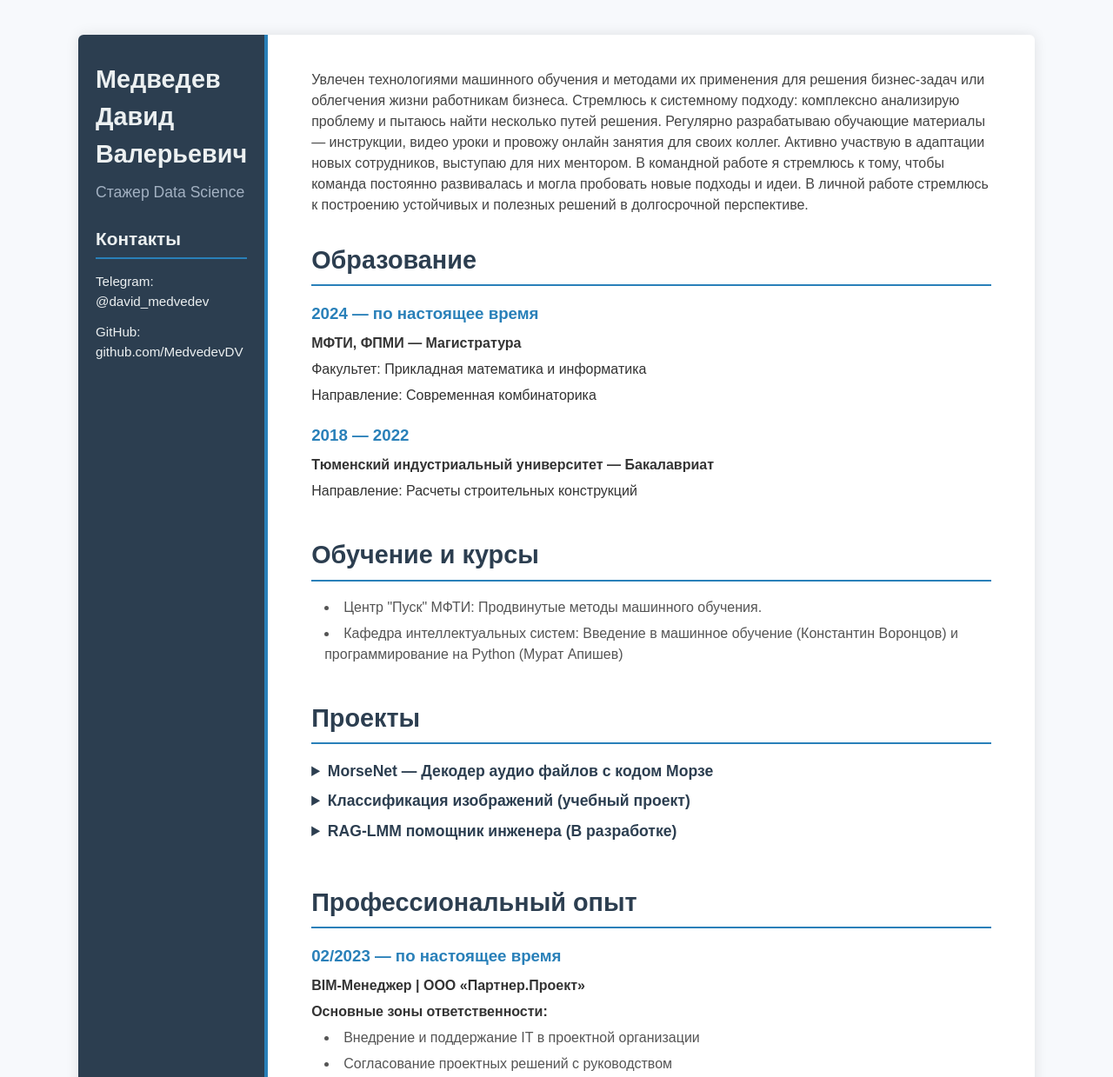
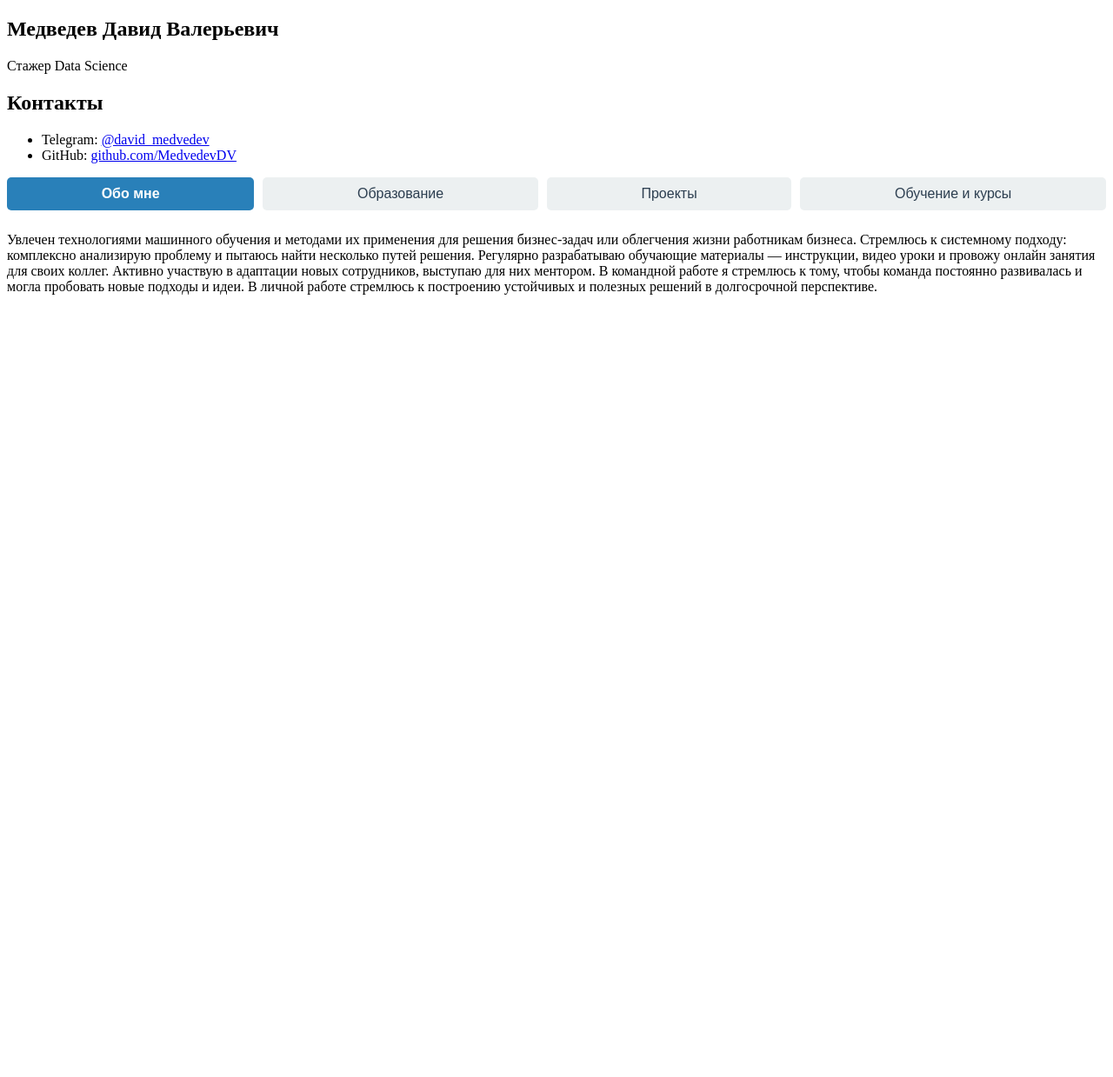
Before and after one commit to SalLangg/SalLangg.github.io, a plain HTML site: page index.html in a window 1280 px wide. Shown: the top 1239 px of the page at 87% size. After the commit the page ends 800 px from the top, so only its background shows below. Drawn offline with Linux system fonts and the light colour scheme.

Commit message:
changeV1_4

```diff
--- a/index.html
+++ b/index.html
@@ -8,7 +8,7 @@
 </head>
 <body>
   <main class="resume-container">
-    <!-- Левая колонка: имя, должность, контакты -->
+    <!-- Левая колонка с именем, должностью, контактами -->
     <aside class="sidebar">
       <h1 class="name">Медведев Давид Валерьевич</h1>
       <p class="subtitle">Стажер Data Science</p>
@@ -22,17 +22,24 @@
       </section>
     </aside>
 
-    <!-- Правая колонка: остальное содержимое -->
+    <!-- Правая колонка с кнопками и контентом -->
     <section class="content">
-      <header>
+      <nav class="tabs">
+        <button class="tab-button active" data-tab="about">Обо мне</button>
+        <button class="tab-button" data-tab="education">Образование</button>
+        <button class="tab-button" data-tab="projects">Проекты</button>
+        <button class="tab-button" data-tab="courses">Обучение и курсы</button>
+      </nav>
+
+      <div class="tab-content active" id="about">
         <p class="description">
           Увлечен технологиями машинного обучения и методами их применения для решения бизнес-задач или облегчения жизни работникам бизнеса.
           Стремлюсь к системному подходу: комплексно анализирую проблему и пытаюсь найти несколько путей решения. Регулярно разрабатываю обучающие материалы — инструкции, видео уроки и провожу онлайн занятия для своих коллег. Активно участвую в адаптации новых сотрудников, выступаю для них ментором.
           В командной работе я стремлюсь к тому, чтобы команда постоянно развивалась и могла пробовать новые подходы и идеи. В личной работе стремлюсь к построению устойчивых и полезных решений в долгосрочной перспективе.
         </p>
-      </header>
+      </div>
 
-      <section class="education">
+      <div class="tab-content" id="education">
         <h2>Образование</h2>
         <div class="edu-item">
           <h3>2024 — по настоящее время</h3>
@@ -45,17 +52,9 @@
           <p><b>Тюменский индустриальный университет — Бакалавриат</b></p>
           <p>Направление: Расчеты строительных конструкций</p>
         </div>
-      </section>
+      </div>
 
-      <section class="courses">
-        <h2>Обучение и курсы</h2>
-        <ul>
-          <li>Центр "Пуск" МФТИ: Продвинутые методы машинного обучения.</li>
-          <li>Кафедра интеллектуальных систем: Введение в машинное обучение (Константин Воронцов) и программирование на Python (Мурат Апишев)</li>
-        </ul>
-      </section>
-
-      <section class="projects">
+      <div class="tab-content" id="projects">
         <h2>Проекты</h2>
 
         <details>
@@ -96,37 +95,15 @@
             <li>Фильтрация галлюцинаций LLM</li>
           </ul>
         </details>
-      </section>
+      </div>
 
-      <section class="experience">
-        <h2>Профессиональный опыт</h2>
-        <div class="job-item">
-          <h3>02/2023 — по настоящее время</h3>
-          <p><b>BIM-Менеджер | ООО «Партнер.Проект»</b></p>
-          <p><b>Основные зоны ответственности:</b></p>
-          <ul>
-            <li>Внедрение и поддержание IT в проектной организации</li>
-            <li>Согласование проектных решений с руководством</li>
-            <li>Увязка работы смежных отделов (40 человек)</li>
-            <li>Обучение сотрудников и техническая поддержка по информационному моделированию</li>
-            <li>Разработка систем автоматизации проектирования</li>
-          </ul>
-          <p><b>Достижения:</b></p>
-          <ul>
-            <li>Построены корпоративная база знаний и система автоматизации, достигшие KPI в течение 2 лет</li>
-            <li>Создана система поддержки и адаптации сотрудников</li>
-          </ul>
-        </div>
-      </section>
-
-      <section class="skills">
-        <h2>Навыки</h2>
+      <div class="tab-content" id="courses">
+        <h2>Обучение и курсы</h2>
         <ul>
-          <li>Языки программирования: Python, C# (базово)</li>
-          <li>ML: PyTorch, sklearn</li>
-          <li>Прочее: SQL, Docker, FastAPI, MLflow</li>
+          <li>Центр "Пуск" МФТИ: Продвинутые методы машинного обучения.</li>
+          <li>Кафедра интеллектуальных систем: Введение в машинное обучение (Константин Воронцов) и программирование на Python (Мурат Апишев)</li>
         </ul>
-      </section>
+      </div>
     </section>
   </main>
 
--- a/sr/css/styles.css
+++ b/sr/css/styles.css
@@ -1,171 +1,41 @@
-/* Сброс */
-* {
-  margin: 0;
-  padding: 0;
-  box-sizing: border-box;
+/* Стили для табов */
+.tabs {
+  display: flex;
+  gap: 10px;
+  margin-bottom: 25px;
+  flex-wrap: wrap;
 }
 
-body {
-  font-family: 'Poppins', sans-serif;
-  background-color: #f7f9fc;
-  color: #222;
-  line-height: 1.5;
+.tab-button {
+  background-color: #ecf0f1;
+  border: none;
+  padding: 10px 18px;
+  font-size: 1rem;
+  cursor: pointer;
+  border-radius: 5px;
+  color: #2c3e50;
+  transition: background-color 0.3s ease, color 0.3s ease;
+  flex-grow: 1;
+  text-align: center;
 }
 
-/* Основной контейнер: две колонки */
-.resume-container {
-  display: flex;
-  max-width: 1100px;
-  margin: 40px auto;
-  background-color: #fff;
-  box-shadow: 0 0 15px rgba(0,0,0,0.1);
-  border-radius: 6px;
-  overflow: hidden;
+.tab-button:hover {
+  background-color: #3498db;
+  color: #fff;
 }
 
-/* Левая колонка (боковая панель) */
-.sidebar {
-  width: 280px;
-  background-color: #2c3e50;
-  color: #ecf0f1;
-  padding: 30px 20px;
-  display: flex;
-  flex-direction: column;
-  align-items: flex-start;
-  border-right: 4px solid #2980b9;
+.tab-button.active {
+  background-color: #2980b9;
+  color: white;
+  font-weight: 600;
 }
 
-.name {
-  font-size: 1.8rem;
-  font-weight: 700;
-  margin-bottom: 8px;
+/* Контент табов — по умолчанию скрыт */
+.tab-content {
+  display: none;
 }
 
-.subtitle {
-  font-size: 1.1rem;
-  font-weight: 500;
-  color: #a3b1c2;
-  margin-bottom: 25px;
+/* Активный контент */
+.tab-content.active {
+  display: block;
 }
-
-.sidebar h2 {
-  font-size: 1.3rem;
-  font-weight: 600;
-  margin-bottom: 15px;
-  border-bottom: 2px solid #2980b9;
-  padding-bottom: 6px;
-  width: 100%;
-}
-
-.contacts ul {
-  list-style: none;
-  width: 100%;
-}
-
-.contacts li {
-  margin-bottom: 12px;
-  font-size: 0.95rem;
-}
-
-.contacts a {
-  color: #ecf0f1;
-  text-decoration: none;
-  transition: color 0.3s ease;
-}
-
-.contacts a:hover {
-  color: #3498db;
-}
-
-/* Правая колонка (контент) */
-.content {
-  flex-grow: 1;
-  padding: 40px 50px;
-  color: #333;
-}
-
-.content header .description {
-  margin-bottom: 30px;
-  font-size: 1rem;
-  color: #444;
-}
-
-/* Секции */
-.content section {
-  margin-bottom: 40px;
-}
-
-.content h2 {
-  font-size: 1.8rem;
-  margin-bottom: 18px;
-  border-bottom: 2px solid #2980b9;
-  padding-bottom: 6px;
-  color: #2c3e50;
-}
-
-.edu-item, .job-item {
-  margin-bottom: 20px;
-}
-
-.edu-item h3, .job-item h3 {
-  font-weight: 600;
-  margin-bottom: 8px;
-  color: #2980b9;
-}
-
-.edu-item p, .job-item p {
-  margin-bottom: 6px;
-  font-size: 1rem;
-}
-
-.content ul {
-  list-style: disc inside;
-  margin-left: 15px;
-}
-
-.content ul li {
-  margin-bottom: 6px;
-  font-size: 1rem;
-  color: #555;
-}
-
-/* Details */
-details summary {
-  font-weight: 600;
-  font-size: 1.1rem;
-  cursor: pointer;
-  margin-bottom: 8px;
-  color: #2c3e50;
-}
-
-details p, details ul {
-  margin-left: 20px;
-  margin-bottom: 10px;
-  color: #444;
-}
-
-details ul li {
-  margin-bottom: 5px;
-}
-
-/* Адаптив */
-@media (max-width: 768px) {
-  .resume-container {
-    flex-direction: column;
-    margin: 20px;
-  }
-  .sidebar {
-    width: 100%;
-    border-right: none;
-    border-bottom: 4px solid #2980b9;
-    padding: 20px;
-    align-items: center;
-    text-align: center;
-  }
-  .contacts ul {
-    display: inline-block;
-  }
-  .content {
-    padding: 20px;
-  }
-}
--- a/sr/js/script.js
+++ b/sr/js/script.js
@@ -1,23 +1,18 @@
-// Добавим плавное раскрытие details с анимацией (плавное открытие/закрытие)
-document.querySelectorAll('details').forEach((detail) => {
-  detail.addEventListener('toggle', (e) => {
-    if (detail.open) {
-      // анимация открытия — например, плавное появление содержимого
-      const summary = detail.querySelector('summary');
-      const content = Array.from(detail.childNodes).filter(n => n.nodeType === 1 && n.tagName !== 'SUMMARY');
-      content.forEach(el => {
-        el.style.maxHeight = el.scrollHeight + 'px';
-        el.style.transition = 'max-height 0.5s ease';
-        el.style.overflow = 'hidden';
-      });
-    } else {
-      // анимация закрытия
-      const content = Array.from(detail.childNodes).filter(n => n.nodeType === 1 && n.tagName !== 'SUMMARY');
-      content.forEach(el => {
-        el.style.maxHeight = '0';
-        el.style.transition = 'max-height 0.5s ease';
-        el.style.overflow = 'hidden';
-      });
-    }
+document.addEventListener('DOMContentLoaded', () => {
+  const buttons = document.querySelectorAll('.tab-button');
+  const tabs = document.querySelectorAll('.tab-content');
+
+  buttons.forEach(button => {
+    button.addEventListener('click', () => {
+      const target = button.dataset.tab;
+
+      // Снять активность со всех кнопок и табов
+      buttons.forEach(btn => btn.classList.remove('active'));
+      tabs.forEach(tab => tab.classList.remove('active'));
+
+      // Активировать нажатую кнопку и соответствующий таб
+      button.classList.add('active');
+      document.getElementById(target).classList.add('active');
+    });
   });
 });
```
